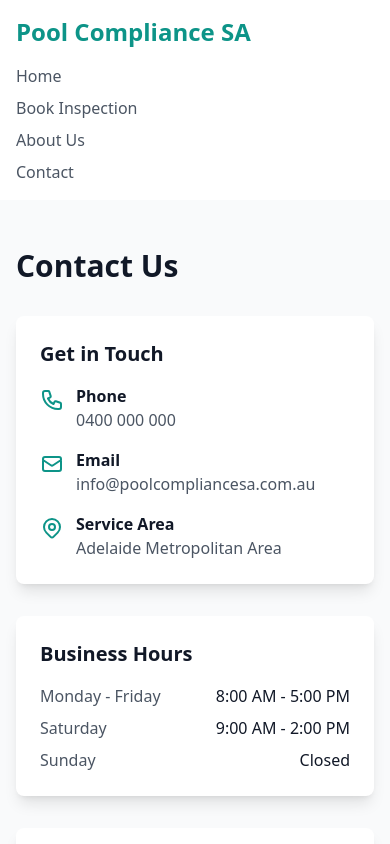
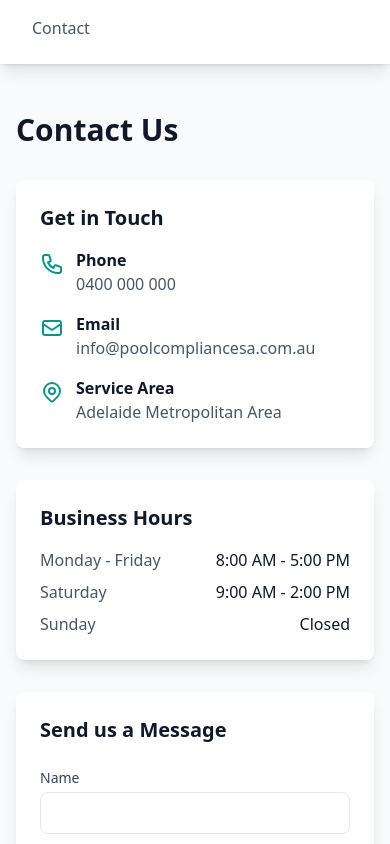
Before and after one commit to jonokarks/pcsabest, a Next.js app: page /contact in a window 390 px wide. Shown: the top 844 px of the page. Built offline with nearby package versions, Linux system fonts and the light colour scheme.

Commit message:
Your commit message here

```diff
--- a/components/Header.tsx
+++ b/components/Header.tsx
@@ -1,15 +1,36 @@
 "use client";
 
 import Link from "next/link";
+import { useState } from "react";
 
 export default function Header() {
+  const [isMenuOpen, setIsMenuOpen] = useState(false);
+
+  const toggleMenu = () => {
+    setIsMenuOpen(!isMenuOpen);
+  };
+
   return (
-    <header className="bg-white shadow-sm">
+    <header className="bg-white shadow-sm relative">
       <nav className="container mx-auto px-4 py-4">
         <div className="flex justify-between items-center">
           <Link href="/" className="text-2xl font-bold text-teal-600">
             Pool Compliance SA
           </Link>
+
+          {/* Hamburger Menu Button */}
+          <button
+            className="md:hidden p-2 rounded-lg hover:bg-gray-100 focus:outline-none focus:ring-2 focus:ring-teal-500"
+            onClick={toggleMenu}
+            aria-label="Toggle menu"
+            aria-expanded={isMenuOpen}
+          >
+            <div className="w-6 h-4 flex flex-col justify-between">
+              <span className={`block w-full h-0.5 bg-gray-600 transition-transform duration-300 ${isMenuOpen ? 'rotate-45 translate-y-1.5' : ''}`} />
+              <span className={`block w-full h-0.5 bg-gray-600 transition-opacity duration-300 ${isMenuOpen ? 'opacity-0' : ''}`} />
+              <span className={`block w-full h-0.5 bg-gray-600 transition-transform duration-300 ${isMenuOpen ? '-rotate-45 -translate-y-1.5' : ''}`} />
+            </div>
+          </button>
 
           <div className="hidden md:flex space-x-8">
             <Link
@@ -41,31 +62,41 @@ export default function Header() {
         </div>
 
         {/* Mobile Menu */}
-        <div className="md:hidden mt-4 space-y-2">
+        <div
+          className={`md:hidden absolute top-full left-0 right-0 bg-white shadow-lg transform transition-transform duration-300 ease-in-out ${
+            isMenuOpen ? 'translate-y-0' : '-translate-y-full'
+          }`}
+        >
+          <div className="container mx-auto px-4 py-4 space-y-3">
             <Link
               href="/"
-            className="block text-gray-600 hover:text-gray-900 transition duration-150"
+              className="block text-gray-600 hover:text-gray-900 hover:bg-gray-50 px-4 py-2 rounded-lg transition duration-150"
+              onClick={() => setIsMenuOpen(false)}
             >
               Home
             </Link>
             <Link
               href="/book-compliance"
-            className="block text-gray-600 hover:text-gray-900 transition duration-150"
+              className="block text-gray-600 hover:text-gray-900 hover:bg-gray-50 px-4 py-2 rounded-lg transition duration-150"
+              onClick={() => setIsMenuOpen(false)}
             >
               Book Inspection
             </Link>
             <Link
               href="/about-us"
-            className="block text-gray-600 hover:text-gray-900 transition duration-150"
+              className="block text-gray-600 hover:text-gray-900 hover:bg-gray-50 px-4 py-2 rounded-lg transition duration-150"
+              onClick={() => setIsMenuOpen(false)}
             >
               About Us
             </Link>
             <Link
               href="/contact"
-            className="block text-gray-600 hover:text-gray-900 transition duration-150"
+              className="block text-gray-600 hover:text-gray-900 hover:bg-gray-50 px-4 py-2 rounded-lg transition duration-150"
+              onClick={() => setIsMenuOpen(false)}
             >
               Contact
             </Link>
+          </div>
         </div>
       </nav>
     </header>
```
Lines whose indentation alone changed are shown as unchanged.
